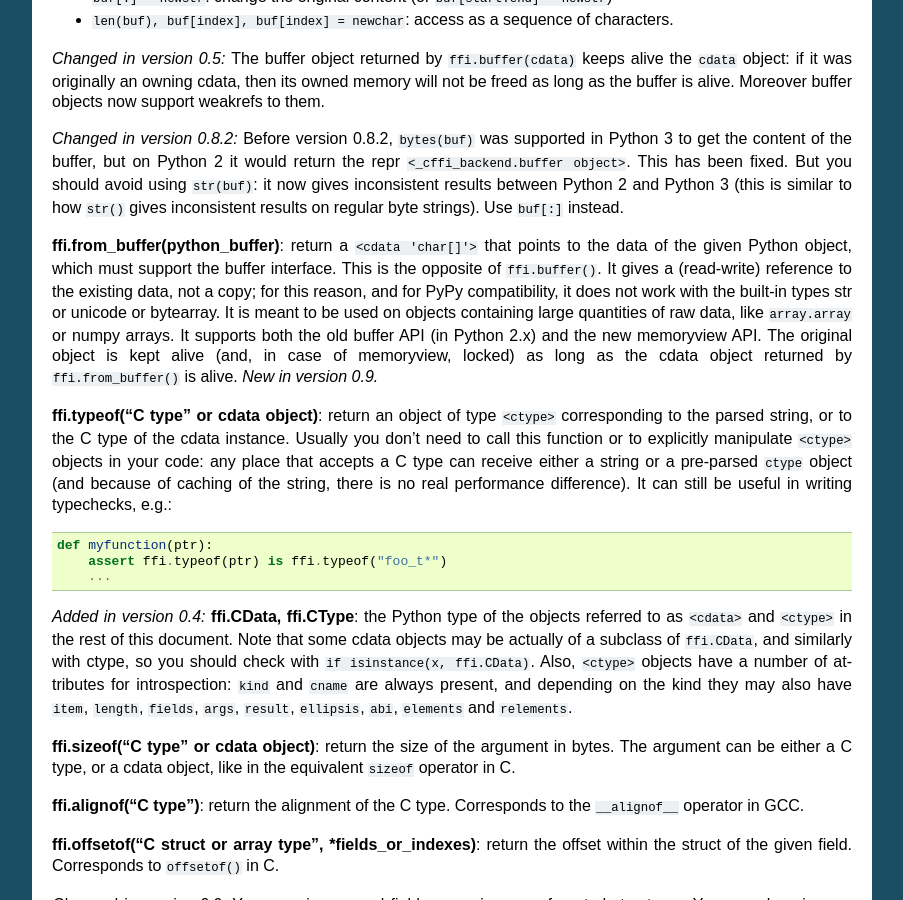
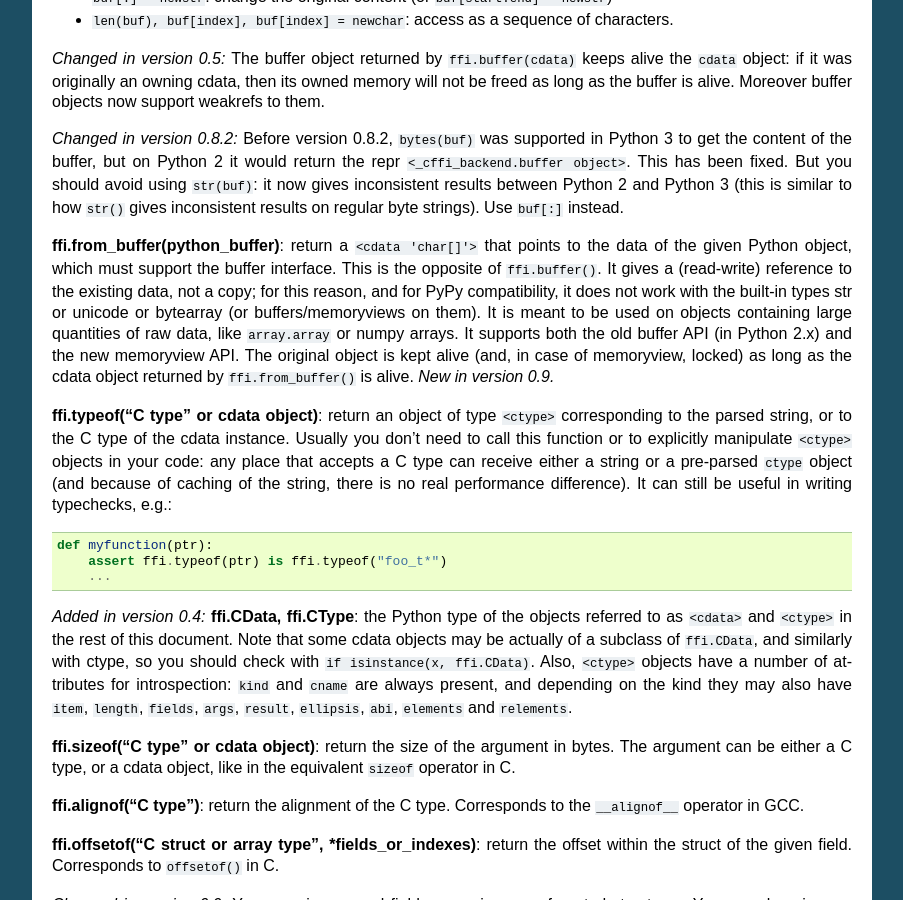
Before and after one commit to python-cffi/cffi, a Sphinx documentation site: the page built from doc/source/index.rst, in a window 1280 px wide and 900 px high, scrolled down 17007 px. Shown: the whole window, without its empty margins (198-1101 px from the left). Built offline with Sphinx 7.4.7, drawn with Linux system fonts in a browser that asks for light colours.

Commit message:
Clarify this point in the docs

```diff
--- a/doc/source/index.rst
+++ b/doc/source/index.rst
@@ -1260,7 +1260,8 @@ points to the data of the given Python object, which must support the
 buffer interface.  This is the opposite of ``ffi.buffer()``.  It gives
 a (read-write) reference to the existing data, not a copy; for this
 reason, and for PyPy compatibility, it does not work with the built-in
-types str or unicode or bytearray.  It is meant to be used on objects
+types str or unicode or bytearray (or buffers/memoryviews on them).
+It is meant to be used on objects
 containing large quantities of raw data, like ``array.array`` or numpy
 arrays.  It supports both the old buffer API (in Python 2.x) and the
 new memoryview API.  The original object is kept alive (and, in case
```
